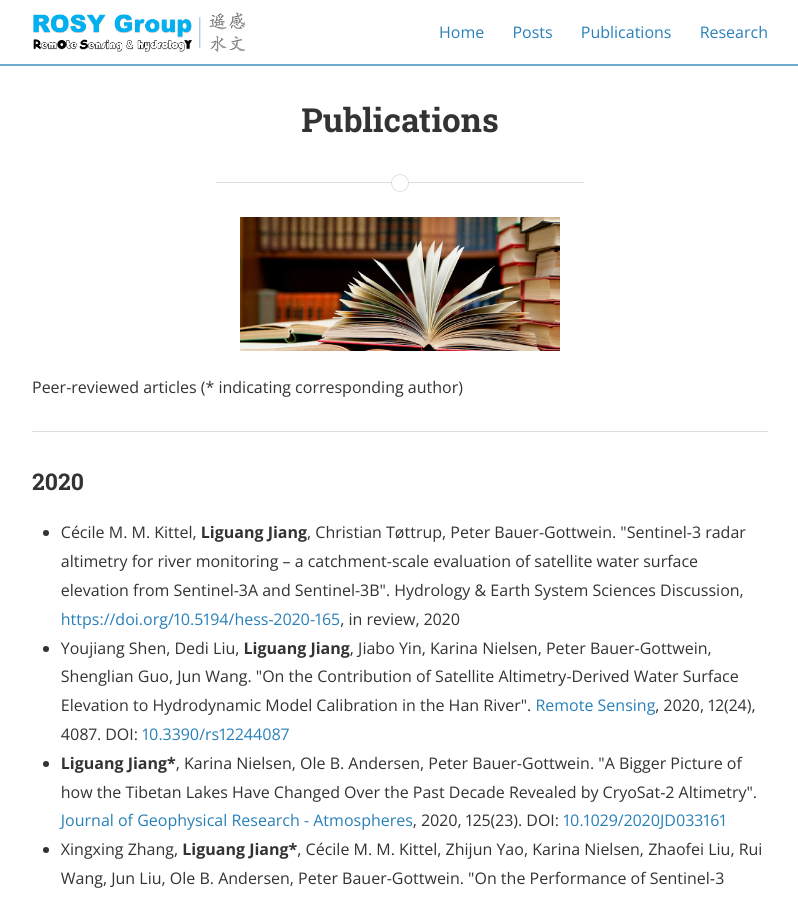
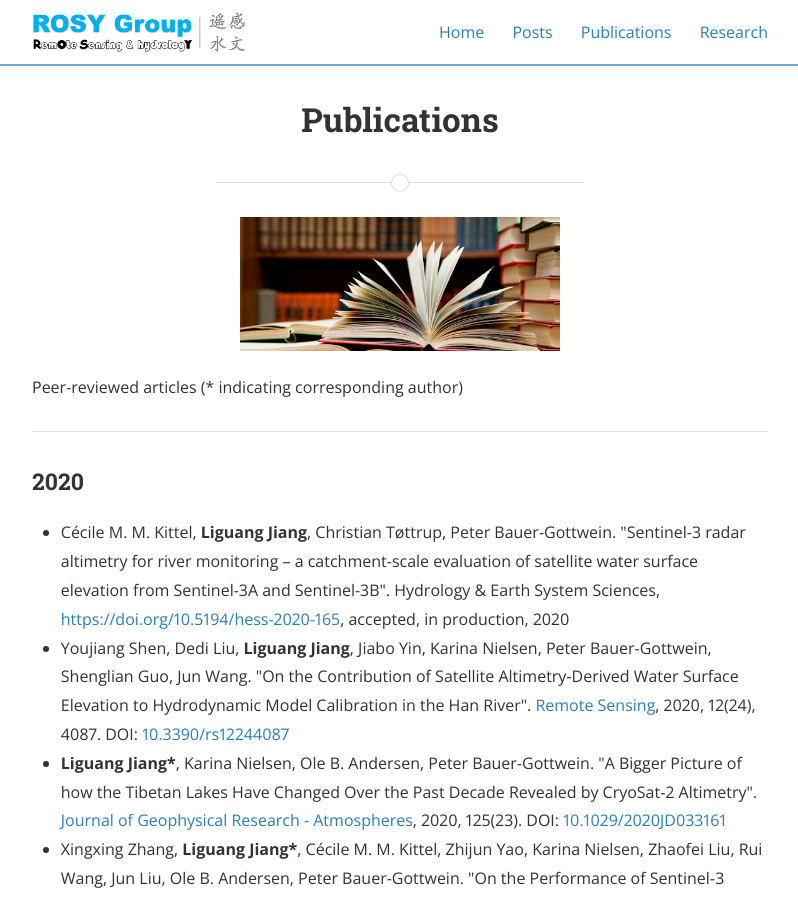
Before and after one commit to 12530/rshydro, a Jekyll site: the page built from publications.md, in a window 1280 px wide and 900 px high. Shown: the whole window, without its empty margins (240-1038 px from the left). Built offline with Jekyll 4.4.1, drawn with Linux system fonts in a browser that asks for light colours; nearby versions of some CDN libraries.

Commit message:
Update publications.md

```diff
--- a/publications.md
+++ b/publications.md
@@ -11,7 +11,7 @@ main_nav: true
 
 <h3>2020</h3>
 <ul>
-  <li>Cécile M. M. Kittel, <b>Liguang Jiang</b>, Christian Tøttrup, Peter Bauer-Gottwein. "Sentinel-3 radar altimetry for river monitoring – a catchment-scale evaluation of satellite water surface elevation from Sentinel-3A and Sentinel-3B". Hydrology & Earth System Sciences Discussion, <a href="https://doi.org/10.5194/hess-2020-165">https://doi.org/10.5194/hess-2020-165</a>, in review, 2020 </li>
+  <li>Cécile M. M. Kittel, <b>Liguang Jiang</b>, Christian Tøttrup, Peter Bauer-Gottwein. "Sentinel-3 radar altimetry for river monitoring – a catchment-scale evaluation of satellite water surface elevation from Sentinel-3A and Sentinel-3B". Hydrology & Earth System Sciences, <a href="https://doi.org/10.5194/hess-2020-165">https://doi.org/10.5194/hess-2020-165</a>, accepted, in production, 2020 </li>
   <li>Youjiang Shen, Dedi Liu, <b>Liguang Jiang</b>, Jiabo Yin, Karina Nielsen, Peter Bauer-Gottwein, Shenglian Guo, Jun Wang. "On the Contribution of Satellite Altimetry-Derived Water Surface Elevation to Hydrodynamic Model Calibration in the Han River". <a href="https://www.mdpi.com/2072-4292/12/24/4087">Remote Sensing</a>, 2020, 12(24), 4087. DOI: <a href="https://doi.org/10.3390/rs12244087">10.3390/rs12244087</a> </li>
   <li><b>Liguang Jiang*</b>, Karina Nielsen, Ole B. Andersen, Peter Bauer-Gottwein. "A Bigger Picture of how the Tibetan Lakes Have Changed Over the Past Decade Revealed by CryoSat‐2 Altimetry". <a href="https://agupubs.onlinelibrary.wiley.com/doi/10.1029/2020JD033161">Journal of Geophysical Research - Atmospheres</a>, 2020, 125(23). DOI: <a href="https://www.doi.org/10.1029/2020JD033161">10.1029/2020JD033161</a></li>
   <li>Xingxing Zhang, <b>Liguang Jiang*</b>, Cécile M. M. Kittel, Zhijun Yao, Karina Nielsen, Zhaofei Liu, Rui Wang, Jun Liu, Ole B. Andersen, Peter Bauer-Gottwein. "On the Performance of Sentinel‐3 Altimetry Over New Reservoirs: Approaches to Determine Onboard A Priori Elevation". <a href="https://agupubs.onlinelibrary.wiley.com/doi/abs/10.1029/2020GL088770">Geophysical Research Letters</a>, 2020,47(17). DOI: <a href="https://www.doi.org/10.1029/2020GL088770">10.1029/2020GL088770</a></li>
```
